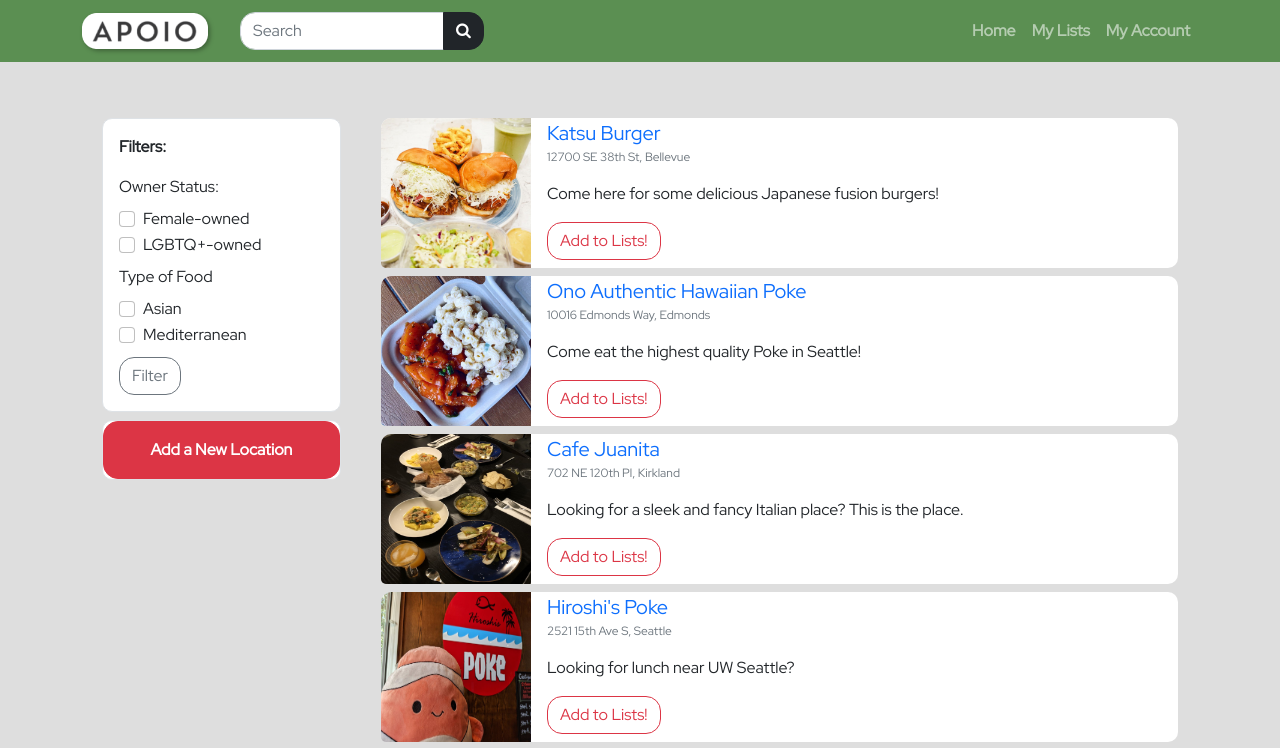
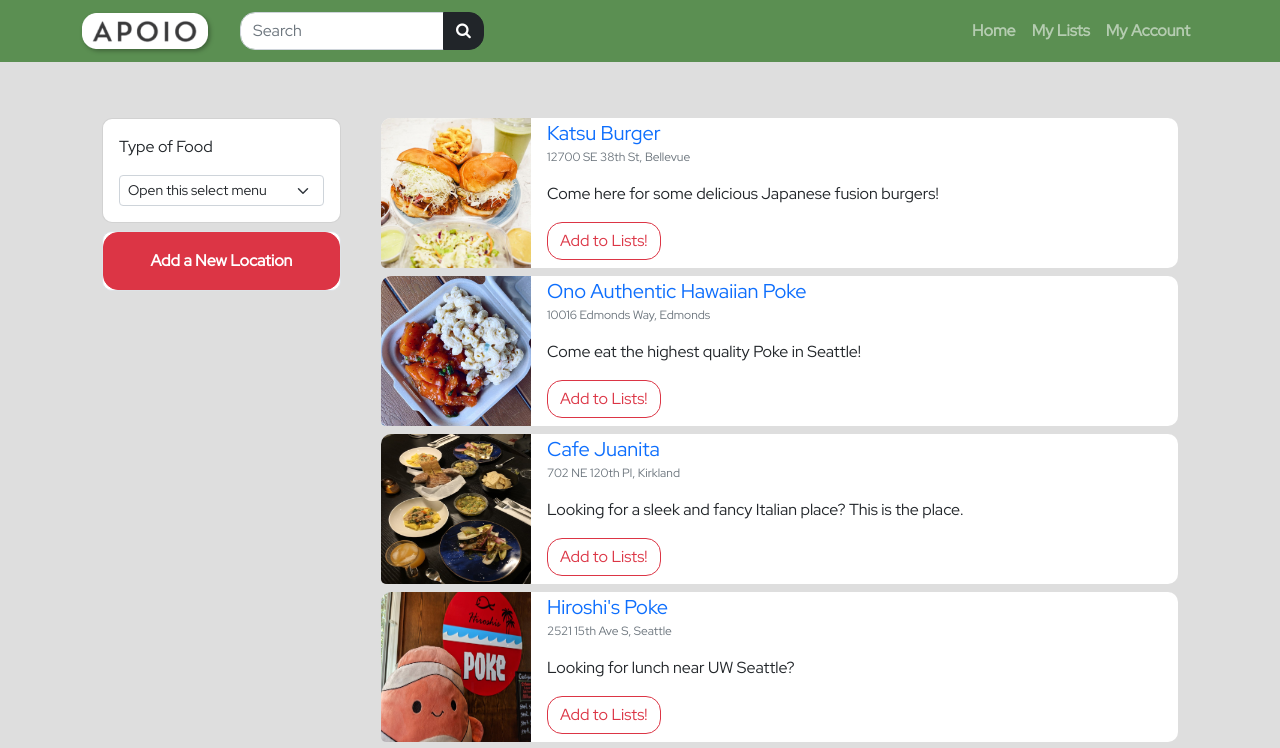
Before and after one commit to StpME/ApoioMirror, a React (Create React App) app: page /results in a window 1280 px wide. Shown: the top 748 px of the page. Built offline with nearby package versions, Linux system fonts and the light colour scheme.

Commit message:
basic filtering done

```diff
--- a/src/components/ResultPage.js
+++ b/src/components/ResultPage.js
@@ -1,24 +1,51 @@
-import React from 'react';
-import { ResultFilter } from './ResultFilter';
+import React, { useState } from 'react';
+// import { ResultFilter } from './ResultFilter';
 import { ResultPane } from './ResultPane';
 import { Link } from 'react-router-dom';
 
 export default function ResultPage(props) {
+    const allStores = props.stores;
+    const [storesVisible, changeStoresVisible] = useState(allStores);
+
+    const handleRestaurantFilter = (storeParam) => {
+        const filteredRestaurants = allStores.filter((store) => {
+            return store.typeFood === storeParam;
+        })
+        console.log(filteredRestaurants);
+        changeStoresVisible(filteredRestaurants);
+    }
+
     return (
         <div>
             <div className="container mt-5">
                 <div className="row m-auto">
                     <div className="col-md-4 col-lg-3">
-                        <ResultFilter />
+                        <ResultFilter store={props.storeCallback} changeStoresVisible={handleRestaurantFilter}/>
                         <div className="card shadow-none border">
                             <Link to="../new_item" className="card-body btn btn-danger">
                                 <strong className="text-white">Add a New Location</strong>
                             </Link>
                         </div>
                     </div>
-                    <ResultPane storeCallback={props.storeCallback} favCallback={props.favCallback} stores={props.stores}/>
+                    <ResultPane storeCallback={props.storeCallback} favCallback={props.favCallback} stores={storesVisible} />
                 </div>
             </div>
         </div>
     );
 }
+
+function ResultFilter(props) {
+    return (
+        <div className="card shadow-none">
+            <div className="card-body">
+                <p>Type of Food</p>
+                <select onChange={(event) => {props.changeStoresVisible(event.target.value);}} className="form-select form-select-sm" aria-label=".form-select-sm example">
+                    <option defaultValue>Open this select menu</option>
+                    <option value="japanese">Japanese</option>
+                    <option value="european">European</option>
+                    {/* <option value="">Three</option> */}
+                </select>
+            </div>
+        </div>
+    )
+}
--- a/src/components/ResultPane.js
+++ b/src/components/ResultPane.js
@@ -10,7 +10,7 @@ export function ResultPane(props) {
 
     const resultsArray = stores.map((resultObj, index) => {
         const element = (
-            <ResultItem resultData={resultObj} key={index + 1} storeCallback={props.storeCallback} favCallback={props.favCallback}/>
+            <ResultItem resultData={resultObj} key={index + 1} storeCallback={props.storeCallback} favCallback={props.favCallback} />
         )
         return element;
     })
@@ -64,3 +64,12 @@ function ResultItem(props) {
         </div>
     );
 }
+
+function ResultFilter(props) {
+    <select class="form-select form-select-sm" aria-label=".form-select-sm example">
+        <option selected>Open this select menu</option>
+        <option value="1">One</option>
+        <option value="2">Two</option>
+        <option value="3">Three</option>
+    </select>
+}
--- a/src/data/store_data.json
+++ b/src/data/store_data.json
@@ -5,6 +5,7 @@
         "description": "Come here for some delicious Japanese fusion burgers!",
         "placeThumbnail": "/pics/kb_tn.jpg",
         "type": "restaurant",
+        "typeFood": "japanese",
         "favorited": false
 
     },
@@ -14,6 +15,7 @@
         "description": "Come eat the highest quality Poke in Seattle!",
         "placeThumbnail": "/pics/ono_poke_tn.jpg",
         "type": "restaurant",
+        "typeFood": "japanese",
         "favorited": false
     },
     {
@@ -22,6 +24,7 @@
         "description": "Looking for a sleek and fancy Italian place? This is the place.",
         "placeThumbnail": "/pics/cafe_juanita_tn.jpg",
         "type": "restaurant",
+        "typeFood": "european",
         "favorited": false
     },
     {
@@ -30,6 +33,7 @@
         "description": "Looking for lunch near UW Seattle?",
         "placeThumbnail": "/pics/hiroshi_poke_tn.jpg",
         "type": "restaurant",
+        "typeFood": "japanese",
         "favorited": false
     },
     {
```
